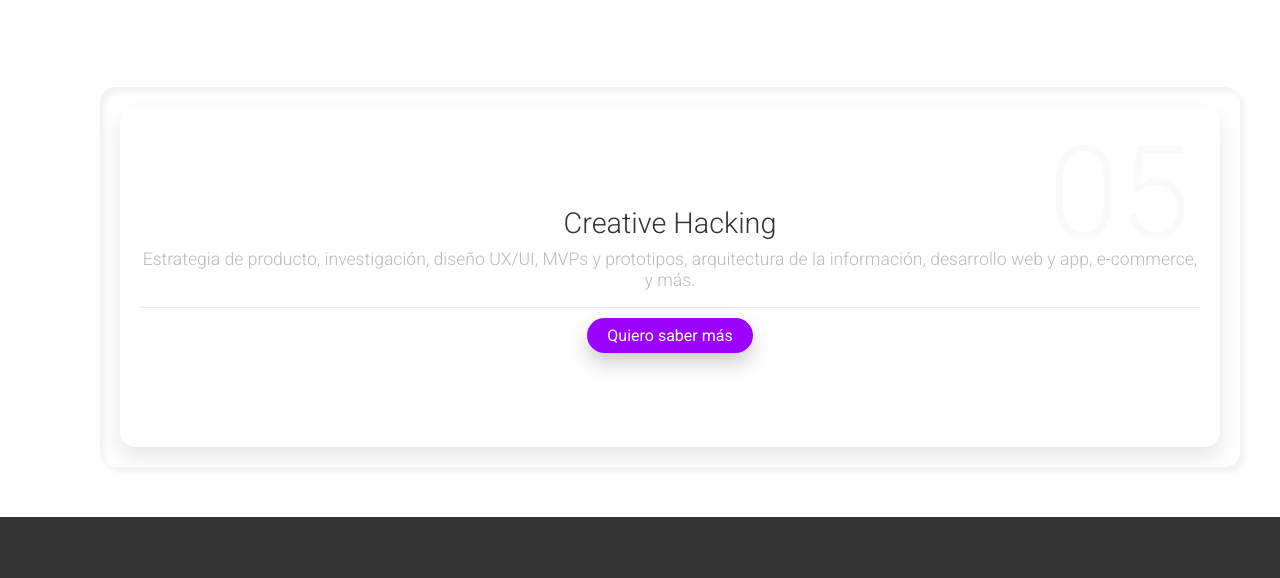
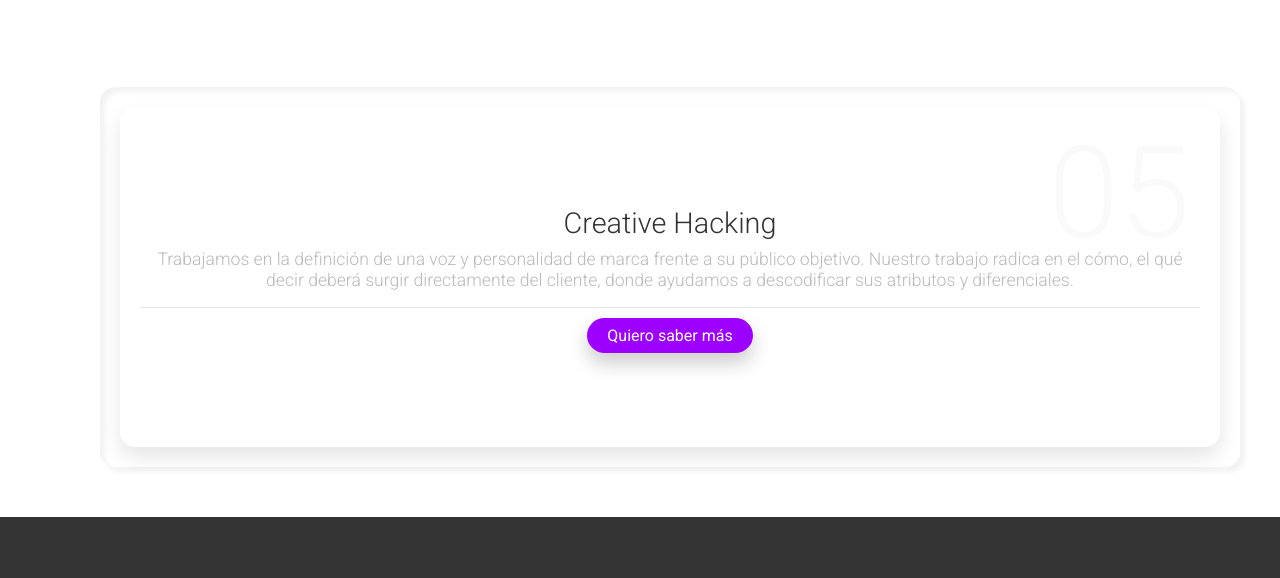
Before and after one commit to RB-bit/cursoCoder, a website: page Servicios.html in a window 1280 px wide. Shown: the part 744-1322 px from the top of the page. Drawn offline with nearby package versions, Linux system fonts and the light colour scheme.

Commit message:
preparación para entrega Coder

```diff
--- a/Servicios.html
+++ b/Servicios.html
@@ -171,7 +171,8 @@
                 <div class="box__Content">
                     <p class="box__Content--Nro">05</p>
                     <h2 class="box__Content--Titulo">Creative Hacking</h2>
-                    <h3 class="box__Content--Txt">Estrategia de producto, investigación, diseño UX/UI, MVPs y prototipos, arquitectura de la información, desarrollo web y app, e-commerce, y más.</h3>
+                    <h3 class="box__Content--Txt">Trabajamos en la definición de una voz y personalidad de marca frente a su público objetivo. Nuestro trabajo radica en el cómo, el qué decir deberá surgir directamente del cliente, donde ayudamos a descodificar sus atributos y diferenciales.
+                    </h3>
                     <hr>
                     <a class="box__Content--Link"  href="contacto.html">Quiero saber más</a>
                 </div>
```
